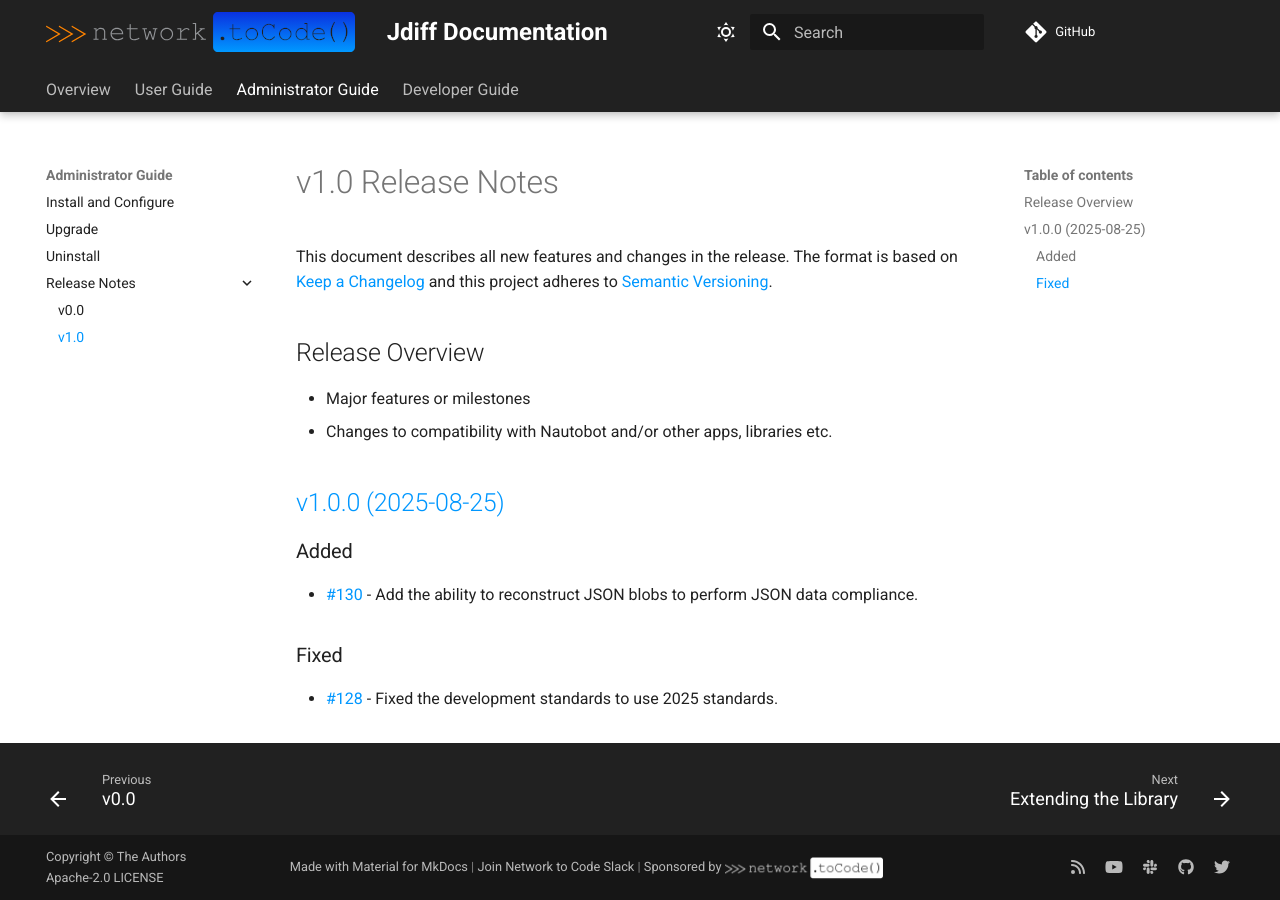
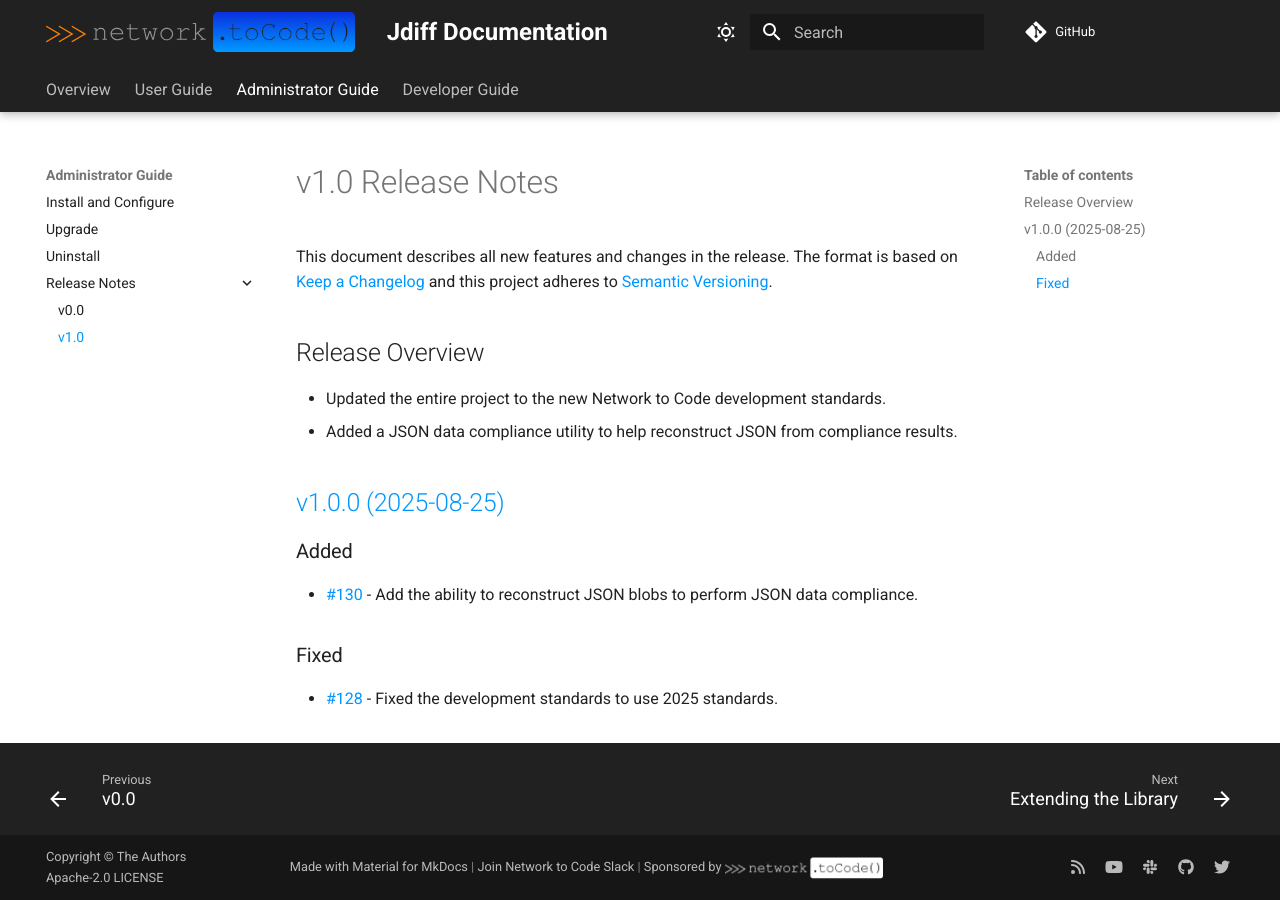
Before and after one commit to networktocode/jdiff, an MkDocs documentation site: the page built from docs/admin/release_notes/version_1.0.md, in a window 1280 px wide. Built offline with MkDocs 1.6.1 and Material for MkDocs 9.7.7, drawn with Linux system fonts in a browser that asks for light colours; comment, search, counter and statistics services are not loaded.

Commit message:
add release overview to v1.0.0

```diff
--- a/docs/admin/release_notes/version_1.0.md
+++ b/docs/admin/release_notes/version_1.0.md
@@ -4,8 +4,8 @@
 
 ## Release Overview
 
-- Major features or milestones
-- Changes to compatibility with Nautobot and/or other apps, libraries etc.
+- Updated the entire project to the new Network to Code development standards.
+- Added a JSON data compliance utility to help reconstruct JSON from compliance results.
 
 ## [v1.0.0 (2025-08-25)](https://github.com/networktocode/jdiff/releases/tag/v1.0.0)
 
```
